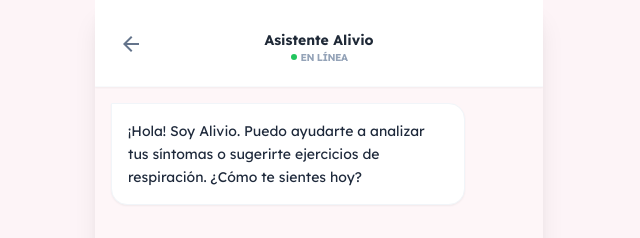
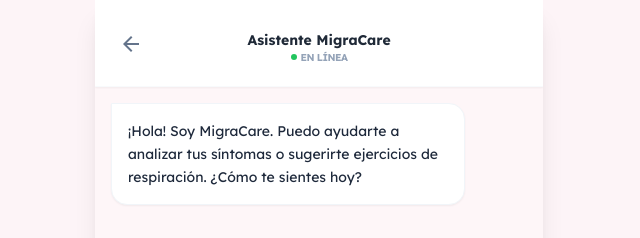
Before and after one commit to Parzval-Net/MigraTrack, a React (Vite) app: page /#/chat in a window 1280 px wide. Shown: the top 238 px of the page, without its empty margins (321-961 px from the left). Built offline with nearby package versions, Linux system fonts and the light colour scheme.

Commit message:
Rebrand: Renamed app to MigraCare

```diff
--- a/index.html
+++ b/index.html
@@ -4,7 +4,7 @@
 <head>
     <meta charset="utf-8"/>
     <meta content="width=device-width, initial-scale=1.0" name="viewport"/>
-    <title>Alivio - Gestión de Migraña</title>
+    <title>MigraCare - Gestión de Migraña</title>
     <link href="https://fonts.googleapis.com" rel="preconnect"/>
     <link crossorigin="" href="https://fonts.gstatic.com" rel="preconnect"/>
     <link href="https://fonts.googleapis.com/css2?family=Lexend:wght@100..900&family=Noto+Sans:wght@100..900&display=swap" rel="stylesheet"/>
--- a/package.json
+++ b/package.json
@@ -1,5 +1,5 @@
 {
-  "name": "alivio---gestión-de-migraña-con-ia",
+  "name": "migracare",
   "private": true,
   "version": "0.0.0",
   "type": "module",
--- a/screens/AIChatScreen.tsx
+++ b/screens/AIChatScreen.tsx
@@ -7,7 +7,7 @@ import BottomNav from '../components/BottomNav';
 
 const AIChatScreen: React.FC = () => {
   const [messages, setMessages] = useState<Message[]>([
-    { role: 'model', text: '¡Hola! Soy Alivio. Puedo ayudarte a analizar tus síntomas o sugerirte ejercicios de respiración. ¿Cómo te sientes hoy?' }
+    { role: 'model', text: '¡Hola! Soy MigraCare. Puedo ayudarte a analizar tus síntomas o sugerirte ejercicios de respiración. ¿Cómo te sientes hoy?' }
   ]);
   const [input, setInput] = useState('');
   const [isTyping, setIsTyping] = useState(false);
@@ -63,7 +63,7 @@ const AIChatScreen: React.FC = () => {
           <span className="material-symbols-outlined">arrow_back</span>
         </button>
         <div className="flex-1 flex flex-col items-center">
-          <h2 className="text-sm font-bold">Asistente Alivio</h2>
+          <h2 className="text-sm font-bold">Asistente MigraCare</h2>
           <div className="flex items-center gap-1">
             <div className="w-1.5 h-1.5 bg-green-500 rounded-full"></div>
             <span className="text-[10px] text-slate-400 uppercase font-bold tracking-tighter">En línea</span>
@@ -75,11 +75,10 @@ const AIChatScreen: React.FC = () => {
       <div ref={scrollRef} className="flex-1 overflow-y-auto p-4 space-y-6 no-scrollbar bg-[#fff9fa]/50 dark:bg-background-dark">
         {messages.map((msg, idx) => (
           <div key={idx} className={`flex ${msg.role === 'user' ? 'justify-end' : 'justify-start'} fade-in`}>
-            <div className={`max-w-[85%] p-4 rounded-2xl shadow-sm ${
-              msg.role === 'user'
-                ? 'bg-primary text-white rounded-tr-none'
-                : 'bg-white dark:bg-surface-dark text-slate-800 dark:text-white rounded-tl-none border border-slate-100 dark:border-white/5'
-            }`}>
+            <div className={`max-w-[85%] p-4 rounded-2xl shadow-sm ${msg.role === 'user'
+              ? 'bg-primary text-white rounded-tr-none'
+              : 'bg-white dark:bg-surface-dark text-slate-800 dark:text-white rounded-tl-none border border-slate-100 dark:border-white/5'
+              }`}>
               <p className="text-sm leading-relaxed whitespace-pre-wrap">{msg.text || '...'}</p>
             </div>
           </div>
--- a/screens/OnboardingScreen.tsx
+++ b/screens/OnboardingScreen.tsx
@@ -70,7 +70,7 @@ const OnboardingScreen: React.FC = () => {
         <div className="size-20 rounded-[2rem] bg-primary flex items-center justify-center text-white shadow-glow mb-6 animate-float">
           <span className="material-symbols-outlined text-4xl">auto_awesome</span>
         </div>
-        <h1 className="text-3xl font-black text-slate-800 dark:text-white mb-2 tracking-tight">Bienvenido a Alivio</h1>
+        <h1 className="text-3xl font-black text-slate-800 dark:text-white mb-2 tracking-tight">Bienvenido a MigraCare</h1>
         <p className="text-slate-500 dark:text-slate-400 text-sm font-medium">Configura tu perfil para un cuidado personalizado.</p>
       </div>
 
```
Also changed, not shown: 1 other file (tests, documents, lock files or other folders).
